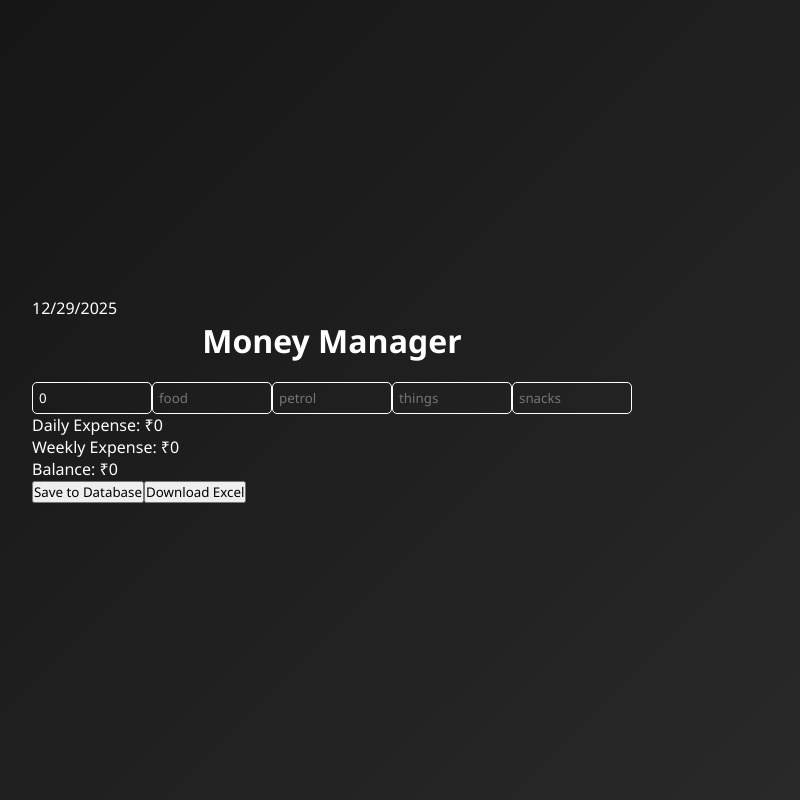
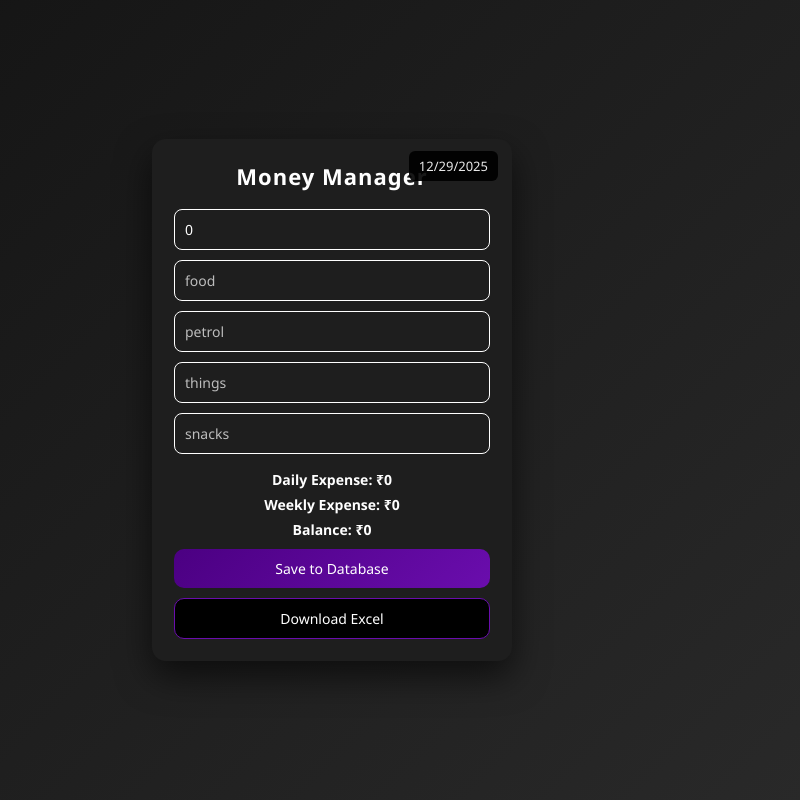
Before and after one commit to RadhakrishnanSA/Money_manager, a React (Vite) app: page / in a window 1280 px wide. Shown: the whole page, without its empty margins (308-1108 px from the left). Built offline with nearby package versions, Linux system fonts and the light colour scheme.

Commit message:
Update App.css

```diff
--- a/src/App.css
+++ b/src/App.css
@@ -1,70 +1,82 @@
-.app {
-  max-width: 400px;
-  margin: auto;
-  padding: 20px;
+.container {
+  width: 360px;
+  background: #1e1e1e;
+  padding: 22px;
+  border-radius: 14px;
+  box-shadow: 0 15px 35px rgba(0, 0, 0, 0.6);
+  position: relative;
 }
 
-.weekly-box {
+/* Date box (top-right) */
+.date-box {
+  position: absolute;
+  top: 12px;
+  right: 14px;
   background: #000;
-  color: white;
+  padding: 6px 10px;
+  border-radius: 6px;
+  font-size: 13px;
+  opacity: 0.9;
+}
+
+/* Title */
+h1 {
+  text-align: center;
+  margin-bottom: 18px;
+  font-size: 22px;
+  letter-spacing: 1px;
+}
+
+/* Inputs */
+input {
+  width: 100%;
+  margin-bottom: 10px;
   padding: 10px;
   border-radius: 8px;
-  text-align: center;
-  font-weight: bold;
-  margin-bottom: 15px;
-}
-
-h1 {
-  text-align: center;
-  margin-bottom: 20px;
-}
-
-.card {
-  background: #222;
-  padding: 15px;
-  border-radius: 10px;
-}
-
-.row {
-  display: flex;
-  justify-content: space-between;
-  margin-bottom: 10px;
-}
-
-input {
-  width: 120px;
-  padding: 6px;
   border: 1px solid white;
   background: transparent;
   color: white;
-  border-radius: 5px;
+  font-size: 14px;
 }
 
-.total {
-  margin: 15px 0;
-  font-weight: bold;
-  text-align: center;
+input::placeholder {
+  color: #bdbdbd;
 }
 
-.btn {
+/* Expense text */
+p {
+  margin-top: 6px;
+  font-size: 14px;
+  text-align: center;
+  font-weight: bold;
+}
+
+/* Buttons */
+button {
   width: 100%;
   padding: 10px;
   margin-top: 10px;
-  background: #4b0082;
-  color: white;
   border: none;
-  border-radius: 8px;
+  border-radius: 10px;
+  font-size: 14px;
   cursor: pointer;
+  transition: transform 0.2s, opacity 0.2s;
 }
 
-.view {
-  background: #6a0dad;
+/* Save button */
+button:first-of-type {
+  background: linear-gradient(135deg, #4b0082, #6a0dad);
+  color: white;
 }
 
-.view-box {
-  background: #111;
-  padding: 15px;
-  border-radius: 10px;
-  margin-top: 15px;
-  text-align: center;
+/* Download button */
+button:last-of-type {
+  background: #000;
+  color: white;
+  border: 1px solid #6a0dad;
 }
+
+button:hover {
+  transform: scale(1.03);
+  opacity: 0.95;
+}
```
